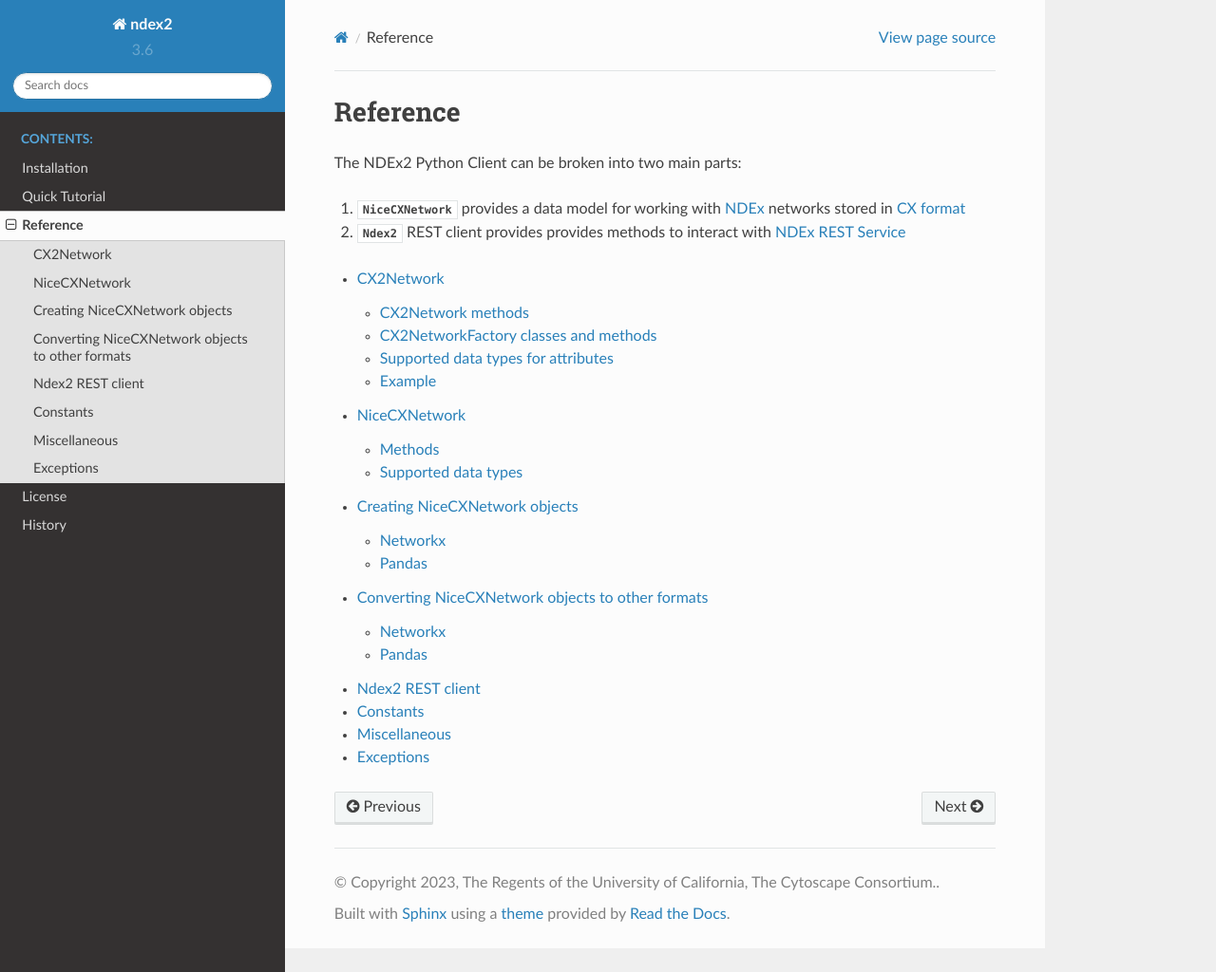
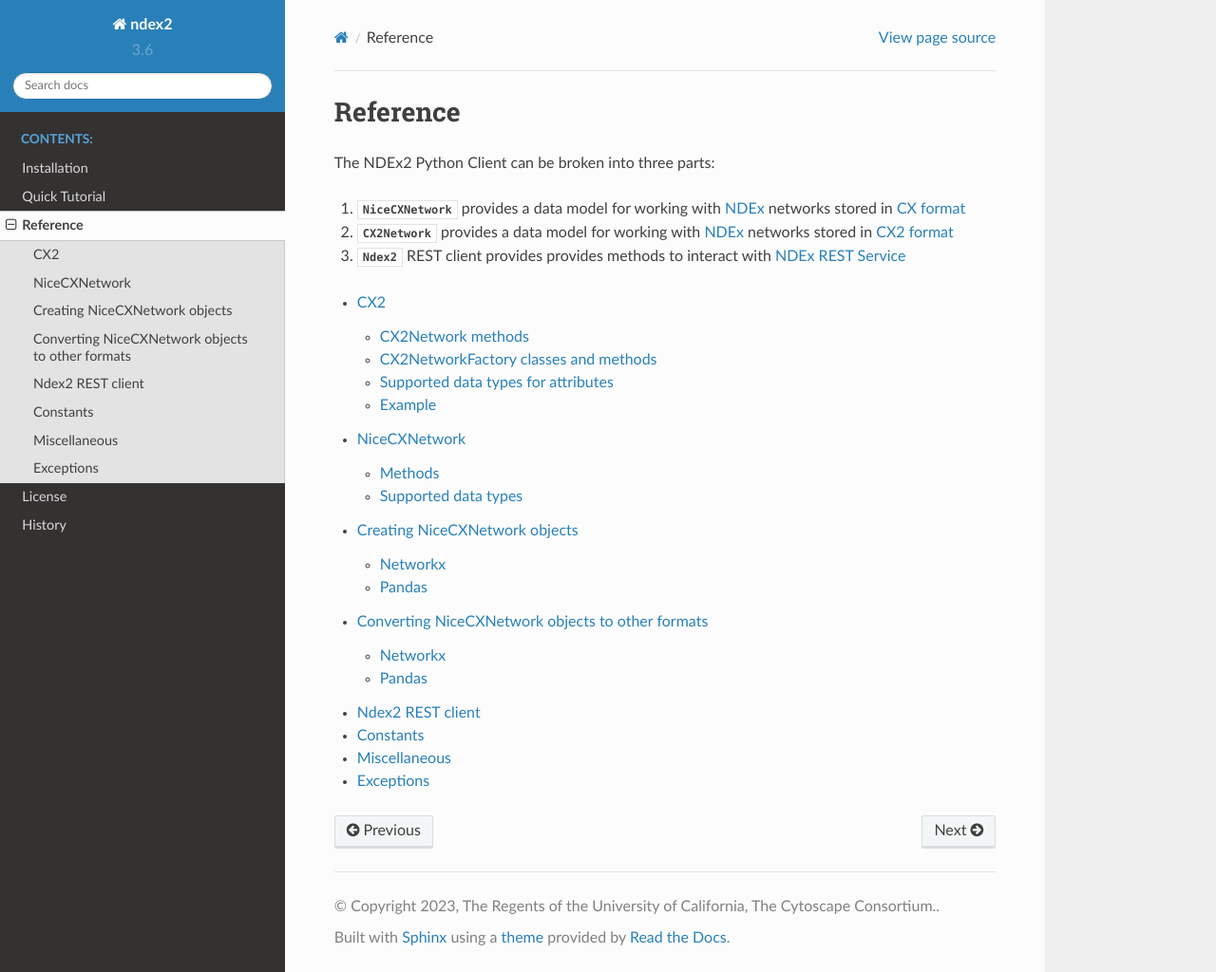
Before and after one commit to ndexbio/ndex2-client, a Sphinx documentation site: the page built from docs/modules.rst, in a window 1280 px wide and 1024 px high. Shown: the whole window at 95% size. Built offline with Sphinx 7.4.7 and the Read the Docs theme 2.0.0, drawn with Linux system fonts in a browser that asks for light colours.

```diff
--- a/docs/cx2network.rst
+++ b/docs/cx2.rst
@@ -1,4 +1,4 @@
-CX2Network
+CX2
 -------------
 
 The :class:`~ndex2.cx2.CX2Network` class represents the `CX2 (Cytoscape Exchange) network format. <https://cytoscape.org/cx/cx2/specification/cytoscape-exchange-format-specification-(version-2)/>`__
@@ -16,22 +16,18 @@ CX2Network methods
               get_edge_bypasses, add_edge_bypass, get_opaque_aspects, set_opaque_aspects,
               add_opaque_aspect, get_status, set_status, get_declared_type, get_alias,
               get_aliases, get_default_value, get_default_values
-    :noindex:
 
 CX2NetworkFactory classes and methods
 ***************************************
 
 .. autoclass:: ndex2.cx2.CX2NetworkFactory
     :members:
-    :noindex:
 
 .. autoclass:: ndex2.cx2.NoStyleCXToCX2NetworkFactory
     :members:
-    :noindex:
 
 .. autoclass:: ndex2.cx2.RawCX2NetworkFactory
     :members:
-    :noindex:
 
 
 Supported data types for attributes
--- a/docs/modules.rst
+++ b/docs/modules.rst
@@ -1,9 +1,11 @@
 Reference
 =========
 
-The NDEx2 Python Client can be broken into two main parts:
+The NDEx2 Python Client can be broken into three parts:
 
-#. :py:class:`~ndex2.nice_cx_network.NiceCXNetwork` provides a data model for working with `NDEx <https://ndexbio.org>`__ networks stored in `CX format <https://www.home.ndexbio.org/data-model>`__
+#. :py:class:`~ndex2.nice_cx_network.NiceCXNetwork` provides a data model for working with `NDEx <https://ndexbio.org>`__ networks stored in `CX format <https://cytoscape.org/cx/specification/cytoscape-exchange-format-specification-(version-1)>`__
+
+#. :py:class:`~ndex2.cx2.CX2Network` provides a data model for working with `NDEx <https://ndexbio.org>`__ networks stored in `CX2 format <https://cytoscape.org/cx/cx2/specification/cytoscape-exchange-format-specification-(version-2)>`__
 
 #. :py:class:`~ndex2.client.Ndex2` REST client provides provides methods to interact with `NDEx REST Service <https://home.ndexbio.org/using-the-ndex-server-api/>`__
 
@@ -11,7 +13,7 @@ The NDEx2 Python Client can be broken into two main parts:
 .. toctree::
    :maxdepth: 2
 
-   cx2network
+   cx2
    ndex2
    createnicecx
    convertnicecx
```
